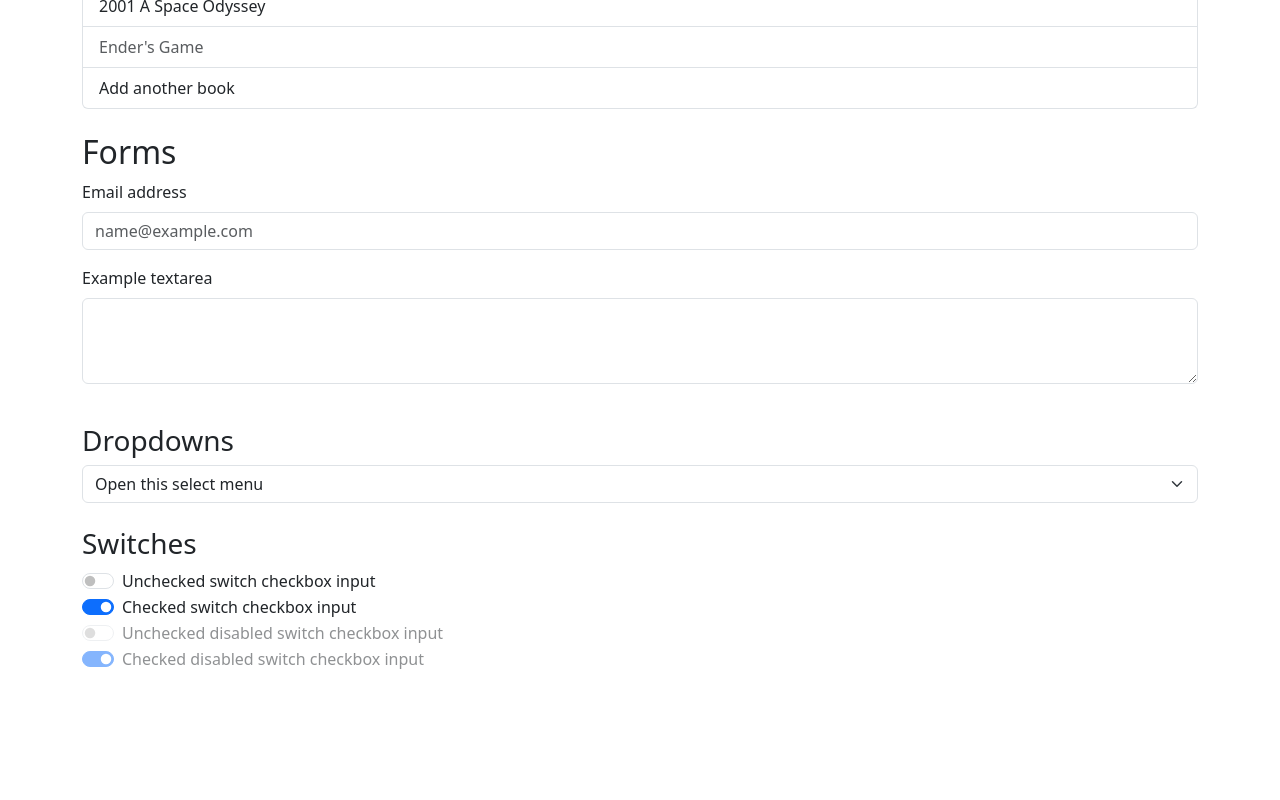
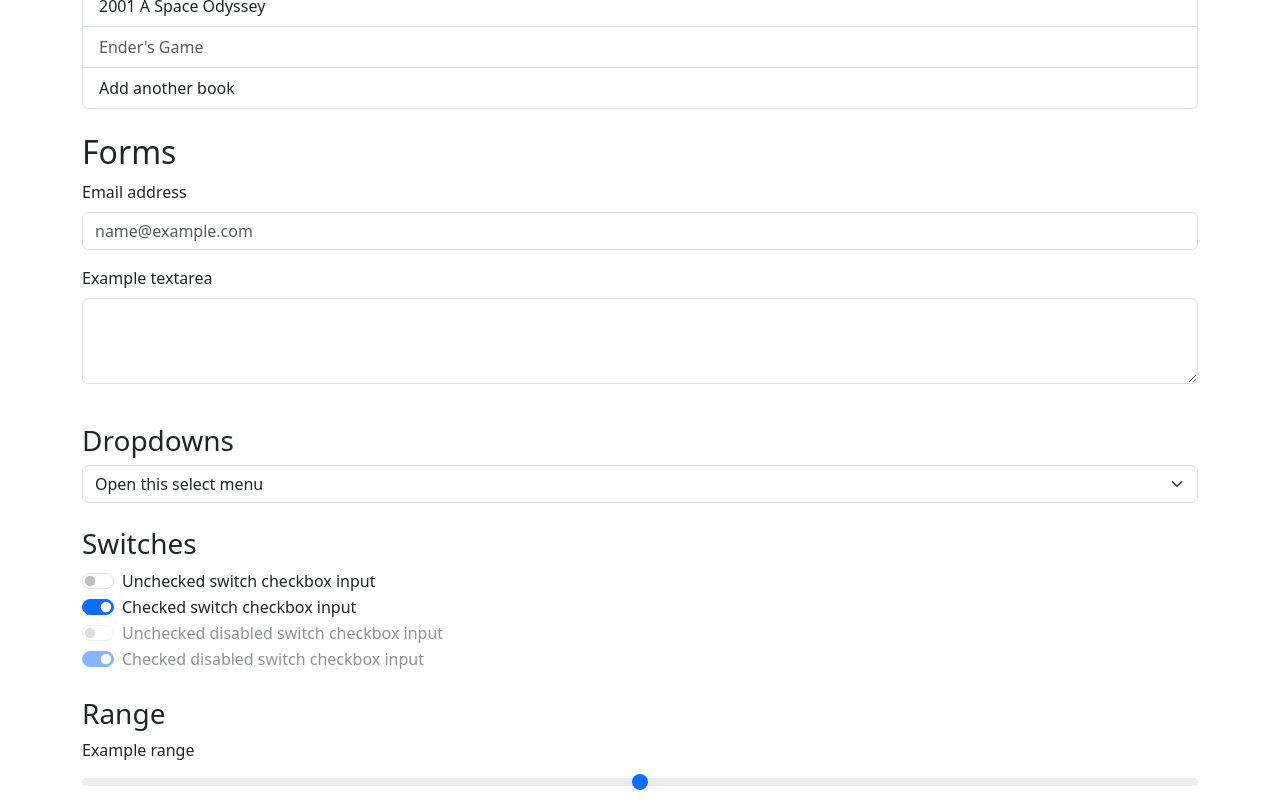
Before and after one commit to AntonMenchaca/kambaz-react-web-cs5610-summer2-2025, a React (Vite) app: page /#/Labs/Lab2/Lab2 in a window 1280 px wide. Shown: the part 6432-7232 px from the top of the page. Before the commit the page ends 7105 px from the top, so only its background shows below. Built offline with nearby package versions, Linux system fonts and the light colour scheme.

Commit message:
Finish 2.3.13

```diff
--- a/src/Labs/Lab2/BootstrapForms.tsx
+++ b/src/Labs/Lab2/BootstrapForms.tsx
@@ -1,4 +1,5 @@
 import { FormGroup, FormLabel, FormControl, FormSelect, Form } from "react-bootstrap";
+import FormRange from "react-bootstrap/esm/FormRange";
 export default function BootstrapForms() {
   return (
     <div>
@@ -37,7 +38,14 @@
           id="custom-switch"
           label="Checked disabled switch checkbox input" />
       </div>
-
+      <br />
+      <div id="wd-css-styling-range-and-sliders">
+        <h3>Range</h3>
+        <FormGroup controlId="wd-range1">
+          <FormLabel>Example range</FormLabel>
+          <FormRange min="0" max="5" step="0.5" />
+        </FormGroup>
+      </div>
 
     </div>
   )
```
